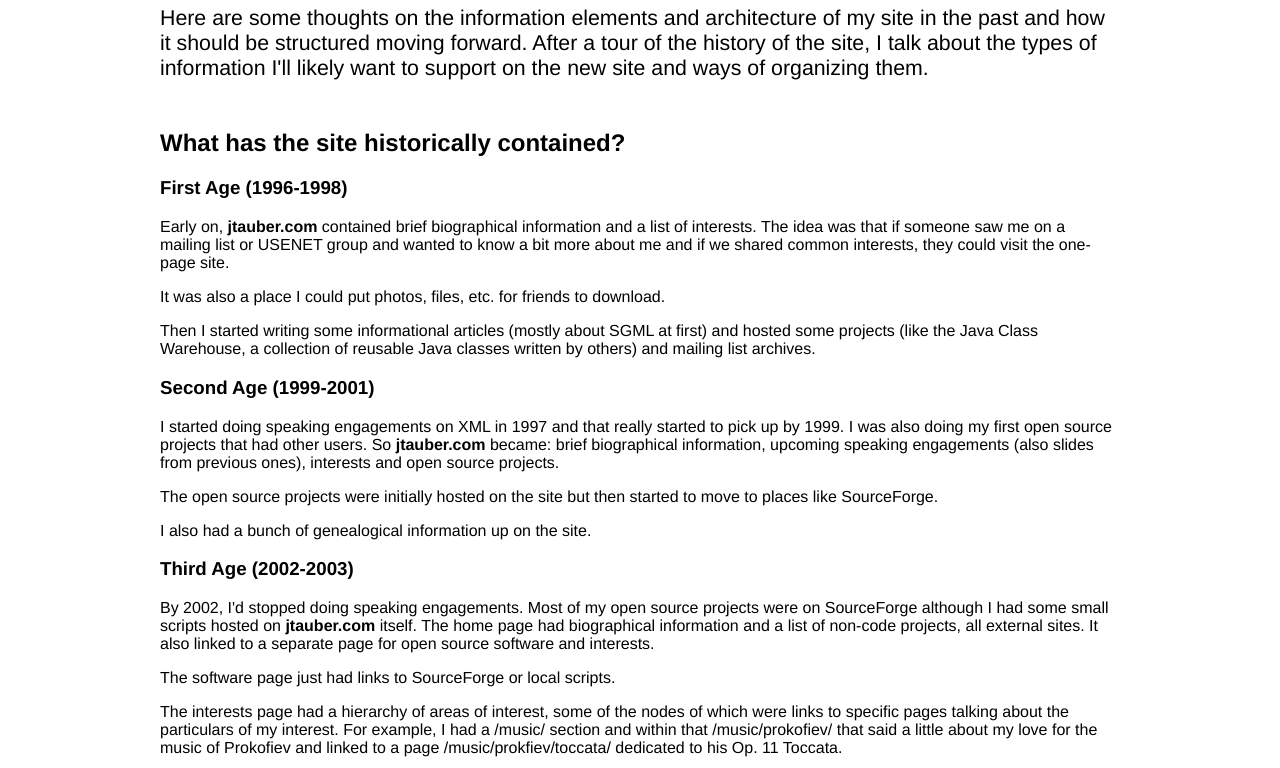
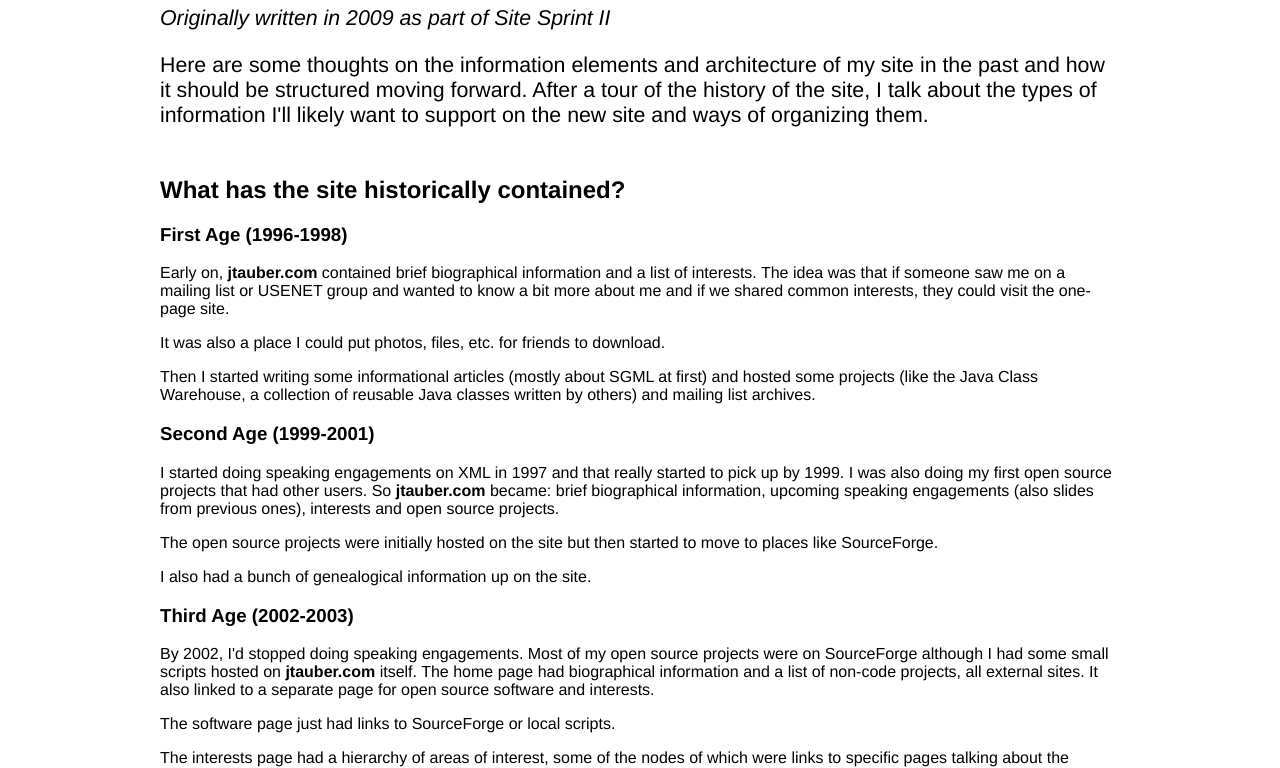
Before and after one commit to jtauber/articles, a plain HTML site: page information-architecture.html in a window 1280 px wide. Shown: the part 177-945 px from the top of the page. Drawn offline with Linux system fonts and the light colour scheme.

Commit message:
added date

```diff
--- a/information-architecture.html
+++ b/information-architecture.html
@@ -89,6 +89,7 @@
 
 
 <div class="abstract">
+    <p><i>Originally written in 2009 as part of Site Sprint II</i></p>
     <p>Here are some thoughts on the information elements and architecture of my site in the past and
         how it should be structured moving forward. After a tour of the history of the site, I talk
         about the types of information I'll likely want to support on the new site and ways of
```
